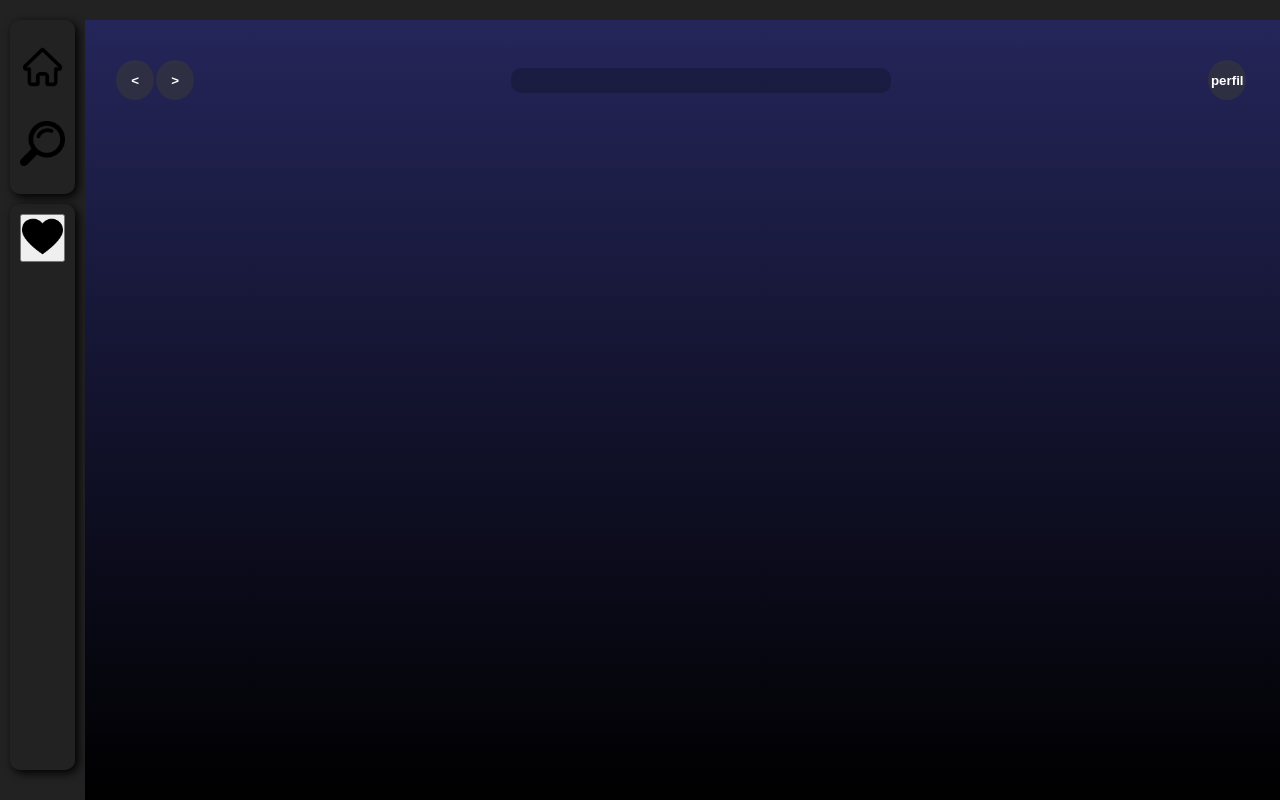
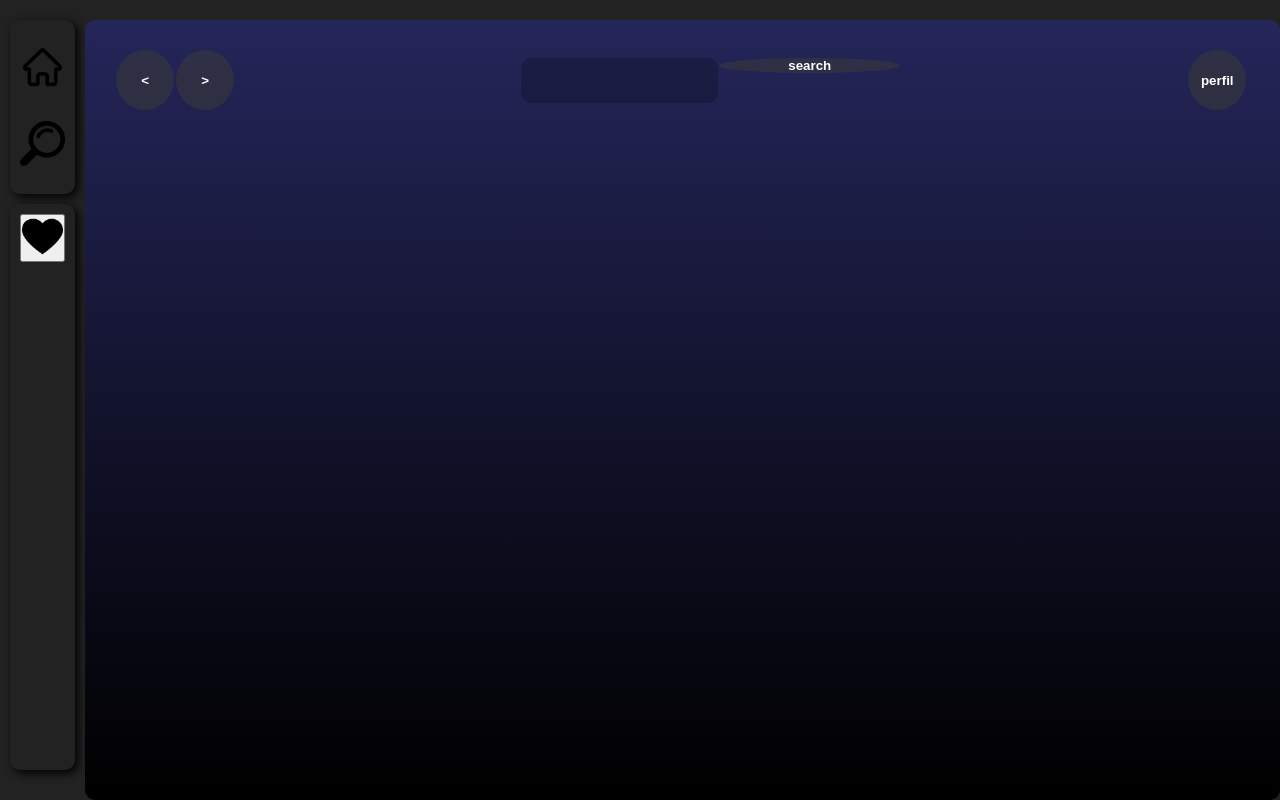
Before and after one commit to Leckller/ruyTunes, a React (Vite) app: page /search/1 in a window 1280 px wide. Built offline with nearby package versions, Linux system fonts and the light colour scheme.

Commit message:
fix: localsotrage bug

```diff
--- a/src/components/Layout.tsx
+++ b/src/components/Layout.tsx
@@ -1,13 +1,13 @@
 /* eslint-disable react/jsx-max-depth */
 import { Outlet, useLocation, useNavigate } from 'react-router-dom';
 import { useSelector } from 'react-redux';
-import { useEffect, useState } from 'react';
+import { useState } from 'react';
 import { DivHeaderAndOutlet, LayoutDad, SecLayoutAlbums } from './LayoutStyle';
 import homeImg from '../assets/botao-de-inicio.png';
 import searchImg from '../assets/lupa(1).png';
 import { GlobalState } from '../types';
 import fHeart from '../assets/silhueta-de-formato-simples-de-coracao.png';
-import searchAlbumsAPI from '../services/albumsApi';
+import { fetchSearch } from '../redux/actions/UserActions';
 
 function Layout() {
   const navigate = useNavigate();
@@ -18,10 +18,8 @@ function Layout() {
     .find((e) => e.on));
   const handleSubmit = (e: React.FormEvent<HTMLFormElement>) => {
     e.preventDefault();
-    const effect = async () => {
-      const response = await searchAlbumsAPI(pesquisa);
-    };
-    effect();
+    fetchSearch(pesquisa);
+    console.log(pesquisa);
   };
   return (
     <LayoutDad>
@@ -55,7 +53,6 @@ function Layout() {
       <DivHeaderAndOutlet
         onScrollCapture={ (e) => setScrollLoc(e.target.scrollTop) }
         background={ scrollLoc > 205 ? '#1e1e1ed9' : '' }
-        id="ladeira"
       >
         <header>
           <nav>
@@ -71,6 +68,7 @@ function Layout() {
                     value={ pesquisa }
                     onChange={ (e) => setPesquisa(e.target.value) }
                   />
+                  <button type="submit">search</button>
                 </form>
               )}
             </div>
--- a/src/components/LayoutStyle.tsx
+++ b/src/components/LayoutStyle.tsx
@@ -59,7 +59,7 @@ export const DivHeaderAndOutlet = styled.div<DivHeaderAndOutletType>`
   overflow-y: auto;
   height: 100%;
   width: 100%;
-
+  border-radius: 10px;
   header{
     display: flex;
     position: fixed;
@@ -96,8 +96,8 @@ export const DivHeaderAndOutlet = styled.div<DivHeaderAndOutletType>`
         margin-left: 20px;
         display: flex;
         justify-content: space-around;
-        width: 80px;
-        height: 40px;
+        width: 120px;
+        height: 60px;
       }
       div:nth-child(2){
         form{
@@ -109,7 +109,7 @@ export const DivHeaderAndOutlet = styled.div<DivHeaderAndOutletType>`
             width: 100%;
             background-color: #00000033;
             border: none;
-            padding: 5px;
+            padding: 15px;
             border-radius: 10px;
             outline: none;
             color: white;
@@ -118,9 +118,9 @@ export const DivHeaderAndOutlet = styled.div<DivHeaderAndOutletType>`
       }
       div:nth-child(3){
         display: flex;
-        width: 40px;
         justify-content: end;
-        height: 40px;
+        width: 60px;
+        height: 60px;
       }
     }
 }
--- a/src/pages/AlbumUser/AlbumUser.tsx
+++ b/src/pages/AlbumUser/AlbumUser.tsx
@@ -5,7 +5,6 @@ import { AlbumUserType, GlobalState, SongType } from '../../types';
 import HeaderAlbum from '../../components/HeaderAlbum';
 import heart from '../../assets/silhueta-de-formato-simples-de-coracao.png';
 import { ColorDiv } from '../Albums/AlbumsStyle';
-import RandomColors from '../../services/RandomColor';
 
 function AlbumUser() {
   const user = useSelector((state:GlobalState) => state.UserReducer.users
@@ -13,7 +12,7 @@ function AlbumUser() {
   const name = useLocation().pathname.split('/')[2];
   if (name === 'curtidos') {
     return (
-      <ColorDiv Colors={ RandomColors() }>
+      <ColorDiv Colors="#123234">
         <HeaderAlbum
           album={ {
             artistId: 0,
--- a/src/pages/search/Search.tsx
+++ b/src/pages/search/Search.tsx
@@ -1,21 +1,11 @@
 import { useState } from 'react';
 import { Link } from 'react-router-dom';
-import searchAlbumsAPI from '../../services/albumsApi';
 import { AlbumType } from '../../types';
 import { MainSearch } from './SearchStyle';
 
 function Search() {
-  const [pesquisa, setPesquisa] = useState('');
   const [search, setSearch] = useState<AlbumType[]>([]);
 
-  const handleSubmit = (e: React.FormEvent<HTMLFormElement>) => {
-    e.preventDefault();
-    const effect = async () => {
-      const response = await searchAlbumsAPI(pesquisa);
-      setSearch(response);
-    };
-    effect();
-  };
   return (
     <MainSearch>
       <section>
--- a/src/redux/index.ts
+++ b/src/redux/index.ts
@@ -2,8 +2,10 @@ import { composeWithDevTools } from '@redux-devtools/extension';
 import { applyMiddleware, combineReducers, legacy_createStore } from 'redux';
 import thunk from 'redux-thunk';
 import UserReducer from './reducers/UserReducer';
+import ApiReducer from './reducers/ApisReducer';
 
 export const reducer = combineReducers({
+  ApiReducer,
   UserReducer,
 });
 
--- a/src/redux/reducers/ApisReducer.ts
+++ b/src/redux/reducers/ApisReducer.ts
@@ -1,5 +1,5 @@
 import { AnyAction } from 'redux';
-import { SEARCH_ERROR, SEARCH_ON_OFF } from '../actions/UserActions';
+import { SEARCH_COMPLETE, SEARCH_ERROR, SEARCH_ON_OFF } from '../actions/UserActions';
 
 const initialState = {
   loading: false,
@@ -9,6 +9,13 @@ const initialState = {
 
 const ApiReducer = (state = initialState, action: AnyAction) => {
   switch (action.type) {
+    case SEARCH_COMPLETE: {
+      return {
+        ...state,
+        lastSearch: state.actualSearch,
+        actualSearch: action.payload,
+      };
+    }
     case SEARCH_ON_OFF: {
       return {
         ...state,
--- a/src/redux/reducers/UserReducer.ts
+++ b/src/redux/reducers/UserReducer.ts
@@ -18,7 +18,7 @@ const UserReducer = (state = INITIAL_STATE, action: AnyAction) => {
         === action.payload.name && e.password === action.payload.password)) {
         return { ...state };
       }
-      localStorage.setItem(key, JSON.stringify([...INITIAL_STATE.users, action.payload]));
+      localStorage.setItem(key, JSON.stringify([...state.users, action.payload]));
       return {
         users: [...state.users, { ...action.payload }],
       };
@@ -34,6 +34,14 @@ const UserReducer = (state = INITIAL_STATE, action: AnyAction) => {
       const { song, user }: { song: SongType, user: UserType } = action.payload;
       const usuario: UserType = state.users.find((e: UserType) => e.name === user.name);
       if (usuario.favoriteSongs.some((eS:SongType) => eS === song)) {
+        localStorage.setItem(key, JSON.stringify(
+          [...state.users.filter((e: UserType) => e.name !== user.name),
+            {
+              ...user,
+              favoriteSongs: [...user.favoriteSongs
+                .filter((eS:SongType) => eS.trackName !== song.trackName)],
+            }],
+        ));
         return {
           users: [
             ...state.users.filter((e: UserType) => e.name !== user.name),
@@ -45,7 +53,7 @@ const UserReducer = (state = INITIAL_STATE, action: AnyAction) => {
           ],
         };
       }
-      localStorage.setItem(key, JSON.stringify([...INITIAL_STATE.users, action.payload]));
+      localStorage.setItem(key, JSON.stringify([...state.users, action.payload]));
       return {
         users: [
           ...state.users.filter((e: UserType) => e.name !== user.name),
```
